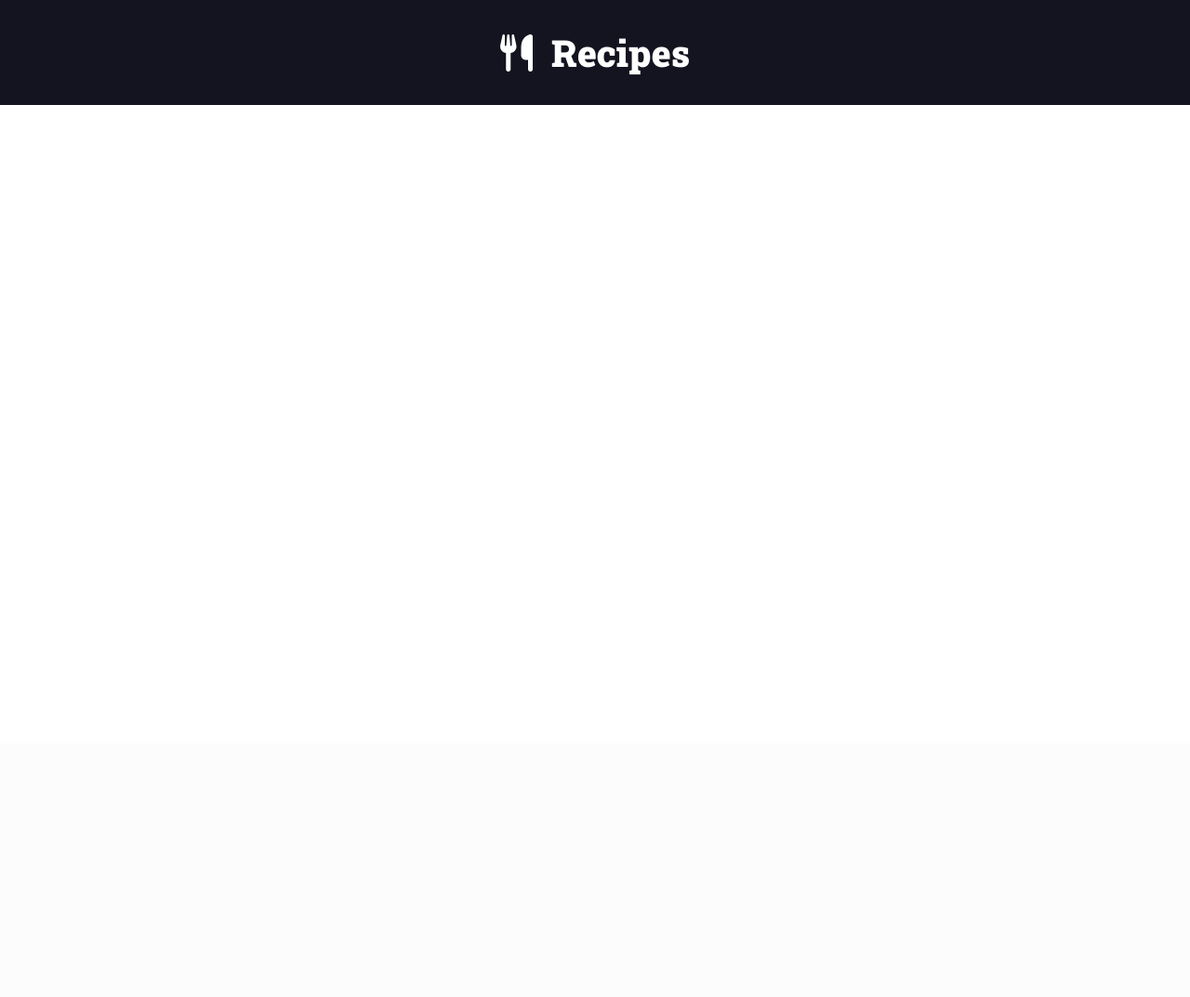
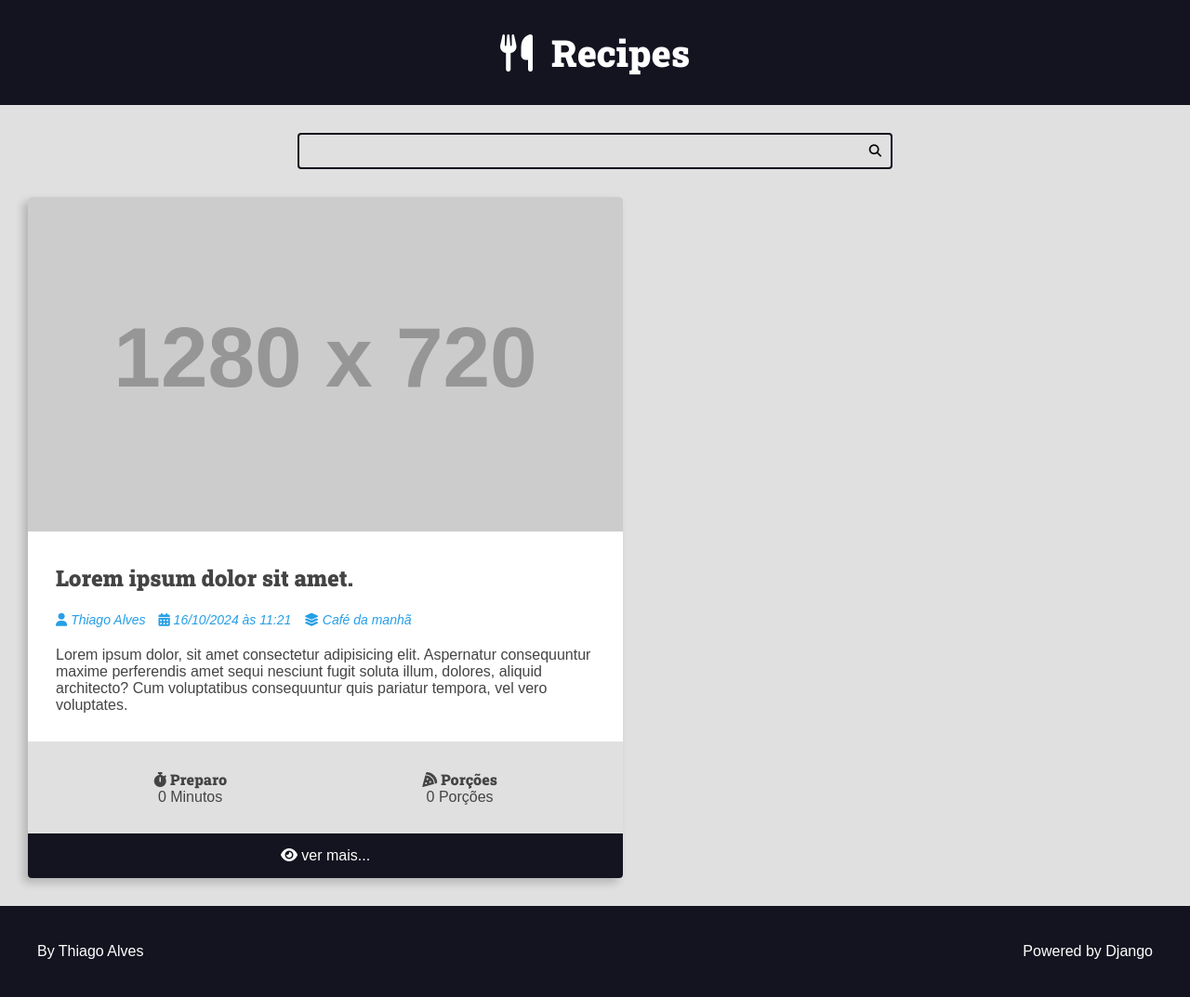
Before and after one commit to Thiago87dev/recipes, a Django app: page / in a window 1280 px wide. Shown: the whole page at 93% size. Before the commit the page ends 113 px from the top, so only its background shows below. Run offline with Django 5.2, Linux system fonts and the light colour scheme; grey boxes labelled with a size stand in for pictures from a placeholder-image service; some libraries are stand-ins or nearby versions.

Commit message:
feat: recipe card

```diff
--- a/recipes/templates/recipes/pages/home.html
+++ b/recipes/templates/recipes/pages/home.html
@@ -1,15 +1,17 @@
 {% include "recipes/partials/head.html" %}
+
 <body>
-    <header class="main-header-container">
-        <div class="main-header container">
-            <h1>
-                <a class="main-logo" href="/">
-                    <i class="fa-solid fa-utensils main-logo-icon"></i>
-                    <span class="main-logo-text">Recipes</span>
-                </a>
-            </h1>
+    {% include "recipes/partials/header.html" %}
+
+    {% include "recipes/partials/search.html" %}
+
+    <main class="main-content-container">
+        <div class="main-content container main-content-list">
+            {% include "recipes/partials/recipe.html" %}
         </div>
-    </header>
+    </main>
+    {% include "recipes/partials/footer.html" %}
+
 </body>
 
 </html>
--- /dev/null
+++ b/recipes/templates/recipes/partials/footer.html
@@ -0,0 +1,9 @@
+<footer class="main-footer">
+    <div class="developer">
+      <a href="https://www.otaviomiranda.com.br/" target="_blank" rel="noreferrer noopener">By Thiago Alves</a>
+    </div>
+
+    <div class="powered">
+      <a href="https://www.djangoproject.com/" target="_blank" rel="noreferrer noopener">Powered by Django</a>
+    </div>
+  </footer>
--- a/recipes/templates/recipes/partials/head.html
+++ b/recipes/templates/recipes/partials/head.html
@@ -78,6 +78,8 @@
         body {
             font-size: 1.6rem;
             font-family: var(--font-primary);
+            background-color: var(--color-gray-1);
+            color: var(--color-dark-text);
         }
 
         h1,
@@ -114,5 +116,159 @@
         .main-logo-icon {
             margin-right: 2rem;
         }
+
+        .search-form {
+            border: .2rem solid var(--color-primary-dark);
+            max-width: 64rem;
+            margin: 0 auto;
+            border-radius: .4rem;
+            position: relative;
+            transition: all 300ms ease-in-out;
+        }
+
+        .search-form:focus-within {
+            border-color: var(--color-primary);
+            background-color: var(--color-white);
+        }
+
+        .search-form:focus-within .search-button {
+            color: var(--color-primary);
+        }
+
+        .search-button,
+        .search-input {
+            border: none;
+            background: none;
+            outline: none;
+            padding: 1rem;
+            transition: all 300ms ease-in-out;
+        }
+
+        .search-input {
+            width: 100%;
+            padding-right: 3rem;
+        }
+
+        .search-button {
+            position: absolute;
+            top: 0;
+            right: 0;
+            cursor: pointer;
+        }
+
+        .main-content {
+            padding-top: 0;
+        }
+
+        .main-content-list {
+            display: grid;
+            grid-template-columns: repeat(auto-fit, minmax(340px, 1fr));
+            gap: var(--spacing-gutter-large);
+        }
+
+        .recipe {
+            background-color: var(--color-white);
+            box-shadow: -5px 5px 10px rgba(0, 0, 0, .2);
+            transform: scale(1);
+            transition: all 300ms ease-in-out;
+            border-radius: .4rem;
+            overflow: hidden;
+        }
+
+        .recipe img {
+            max-width: 100%;
+        }
+
+        .recipe-list-item {
+            max-width: 64rem;
+        }
+
+        .recipe-list-item:hover {
+            transform: scale(1.02);
+            box-shadow: -10px 10px 20px rgba(0, 0, 0, .3);
+        }
+
+        .recipe-title-container {
+            padding: var(--spacing-gutter-medium);
+            padding-bottom: 2rem;
+        }
+
+        .recipe-author {
+            padding: 0 var(--spacing-gutter-medium);
+        }
+
+        .recipe-content {
+            padding: var(--spacing-gutter-medium);
+            padding-top: 2rem;
+        }
+
+        .recipe-author-item {
+            color: var(--color-primary);
+            margin-right: 1rem;
+            font-style: italic;
+            font-size: 1.4rem;
+        }
+
+        .recipe-author a {
+            color: var(--color-primary);
+            transition: all 300ms ease-in-out;
+            text-decoration: none;
+        }
+
+        .recipe-author a:hover {
+            color: var(--color-primary-dark);
+        }
+
+        .recipe-meta-container {
+            display: flex;
+            flex-flow: row wrap;
+            padding: var(--spacing-gutter-medium);
+            background: var(--color-gray-1);
+        }
+
+        .recipe-meta {
+            display: flex;
+            flex-flow: column nowrap;
+            flex-shrink: 1;
+            flex-grow: 1;
+            text-align: center;
+        }
+
+        .recipe-meta-title {
+            font-size: 1.6rem;
+        }
+
+        .recipe-footer a {
+            background: var(--color-primary-dark);
+            display: block;
+            color: var(--color-white);
+            text-decoration: none;
+            text-align: center;
+            padding: 1.5rem var(--spacing-gutter-medium);
+            transition: all 300ms ease-in-out;
+        }
+
+        .recipe-footer a:hover {
+            filter: brightness(2);
+        }
+
+        .main-footer {
+            display: flex;
+            align-items: center;
+            justify-content: space-between;
+            background: var(--color-primary-dark);
+            color: var(--color-white);
+            padding: var(--spacing-gutter-large);
+        }
+
+        .main-footer a {
+            color: var(--color-white);
+            text-decoration: none;
+            transition: all 300ms ease-in-out;
+        }
+
+        .main-footer a:hover {
+            filter: brightness(.8);
+        }
     </style>
 </head>
--- /dev/null
+++ b/recipes/templates/recipes/partials/header.html
@@ -0,0 +1,10 @@
+<header class="main-header-container">
+    <div class="main-header container">
+        <h1>
+            <a class="main-logo" href="/">
+                <i class="fa-solid fa-utensils main-logo-icon"></i>
+                <span class="main-logo-text">Recipes</span>
+            </a>
+        </h1>
+    </div>
+</header>
--- /dev/null
+++ b/recipes/templates/recipes/partials/recipe.html
@@ -0,0 +1,52 @@
+<div class="recipe recipe-list-item">
+    <div class="recipe-cover">
+        <img src="https://placehold.co/1280x720/da525d/FFF.png" alt="Temporário">
+    </div>
+
+    <div class="recipe-title-container">
+        <h2 class="recipe-title">Lorem ipsum dolor sit amet.</h2>
+    </div>
+    <div class="recipe-author">
+        <span class="recipe-author-item">
+            <i class="fas fa-user"></i>
+            Thiago Alves
+        </span>
+        <span class="recipe-author-item">
+            <i class="fas fa-calendar-alt"></i>
+            16/10/2024 às 11:21
+        </span>
+        <span class="recipe-author-item">
+            <a href="/recipes/category/cafe-da-manha/">
+                <i class="fas fa-layer-group"></i>
+                <span>Café da manhã</span>
+            </a>
+        </span>
+    </div>
+
+    <div class="recipe-content">
+        <p>Lorem ipsum dolor, sit amet consectetur adipisicing elit. Aspernatur consequuntur maxime perferendis amet sequi nesciunt fugit soluta illum, dolores, aliquid architecto? Cum voluptatibus consequuntur quis pariatur tempora, vel vero voluptates.</p>
+    </div>
+
+    <div class="recipe-meta-container">
+        <div class="recipe-meta recipe-preparation">
+            <h3 class="recipe-meta-title"><i class="fas fa-stopwatch"></i> Preparo</h3>
+            <div class="recipe-meta-text">
+                0 Minutos
+            </div>
+        </div>
+        <div class="recipe-meta recipe-servings">
+            <h3 class="recipe-meta-title"><i class="fas fa-pizza-slice"></i> Porções</h3>
+            <div class="recipe-meta-text">
+                0 Porções
+            </div>
+        </div>
+    </div>
+
+    <footer class="recipe-footer">
+        <a class="recipe-read-more button button-dark button-full-width" href="/recipes/3/">
+            <i class="fas fa-eye"></i>
+            <span>ver mais...</span>
+        </a>
+    </footer>
+
+</div>
--- /dev/null
+++ b/recipes/templates/recipes/partials/search.html
@@ -0,0 +1,8 @@
+<div class="search-container">
+    <div class="container">
+        <form action="" class="search-form">
+            <input type="search" name="search" id="search" class="search-input">
+            <button type="submit" class="search-button"><i class="fas fa-search"></i></button>
+        </form>
+    </div>
+</div>
```
